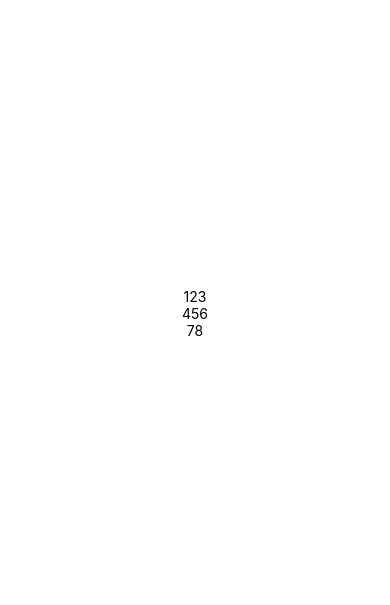
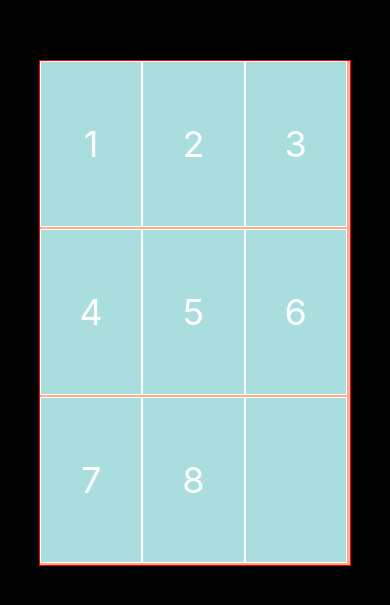
Before and after one commit to helder9991/puzzle-game, a React Native app: screen / in a window 390 px wide. Shown: the part 109-714 px from the top of the page. Built offline with nearby package versions, Linux system fonts and the light colour scheme.

Commit message:
Estilização no CSS do Jogo

```diff
--- a/App.js
+++ b/App.js
@@ -1,17 +1,17 @@
 import React, { useEffect, useState } from 'react';
-import { StyleSheet, Text, View } from 'react-native';
+import { StyleSheet, Text, View, TouchableOpacity } from 'react-native';
 
 export default function App() {
 
     const [game, setGame] = useState([]);
 
     const startTable = () => {
-        let mat = new Array;
-        for (let i = 0; i < 3; i++) {
-            mat[i] = [i*3 + 1, i*3 + 2, i*3 + 3];
+        let vet = new Array;
+        for (let i = 0; i < 9; i++) {
+            vet[i] = i+1;
         }
-        mat[2][2] = '';
-        setGame(mat);
+        vet[8] = '';
+        setGame(vet);
     }
 
     useEffect(() => {
@@ -20,29 +20,17 @@ export default function App() {
 
     return (
         <View style={styles.container}>
+            <View style={styles.gameContainer}>
             {
-                game.map((value, index) => {
-                    if(index <= 2){
-                        return(
-                            <View key={index} style={styles.line1}>
-                                <Text>{ value }</Text>
-                            </View>
-                        )
-                    }else if(index <= 5){
-                        return(
-                            <View key={index} style={styles.line2}>
-                                <Text>{ value }</Text>
-                            </View>
-                        )
-                    }else{
-                        return(
-                            <View key={index} style={styles.line3}>
-                                <Text>{ value }</Text>
-                            </View>
-                        )
-                    }
-                })
+                game.map((value, index) => (
+                    <View key={index} style={styles.numberContainer}>
+                        <TouchableOpacity>
+                            <Text style={styles.number}>{value}</Text>
+                        </TouchableOpacity>
+                    </View>
+                ))
             }
+            </View>
         </View>
     );
 }
@@ -50,8 +38,30 @@ export default function App() {
 const styles = StyleSheet.create({
     container: {
         flex: 1,
-        backgroundColor: '#fff',
+        backgroundColor: '#000',
         alignItems: 'center',
         justifyContent: 'center',
     },
+    gameContainer:{
+        borderWidth: 1,
+        borderColor: 'red',
+        width: '80%',
+        height: '60%',
+        backgroundColor: '#fa8',
+        flexDirection:'row',
+        flexWrap: 'wrap',
+    },
+    numberContainer:{
+        width: '33%',
+        height: '33%',
+        backgroundColor: '#add',
+        borderWidth: 1,
+        borderColor: '#fff',
+        justifyContent: 'center',
+        alignItems: 'center'
+    },
+    number:{
+        color: "#fff",
+        fontSize: 36,
+    }
 });
```
